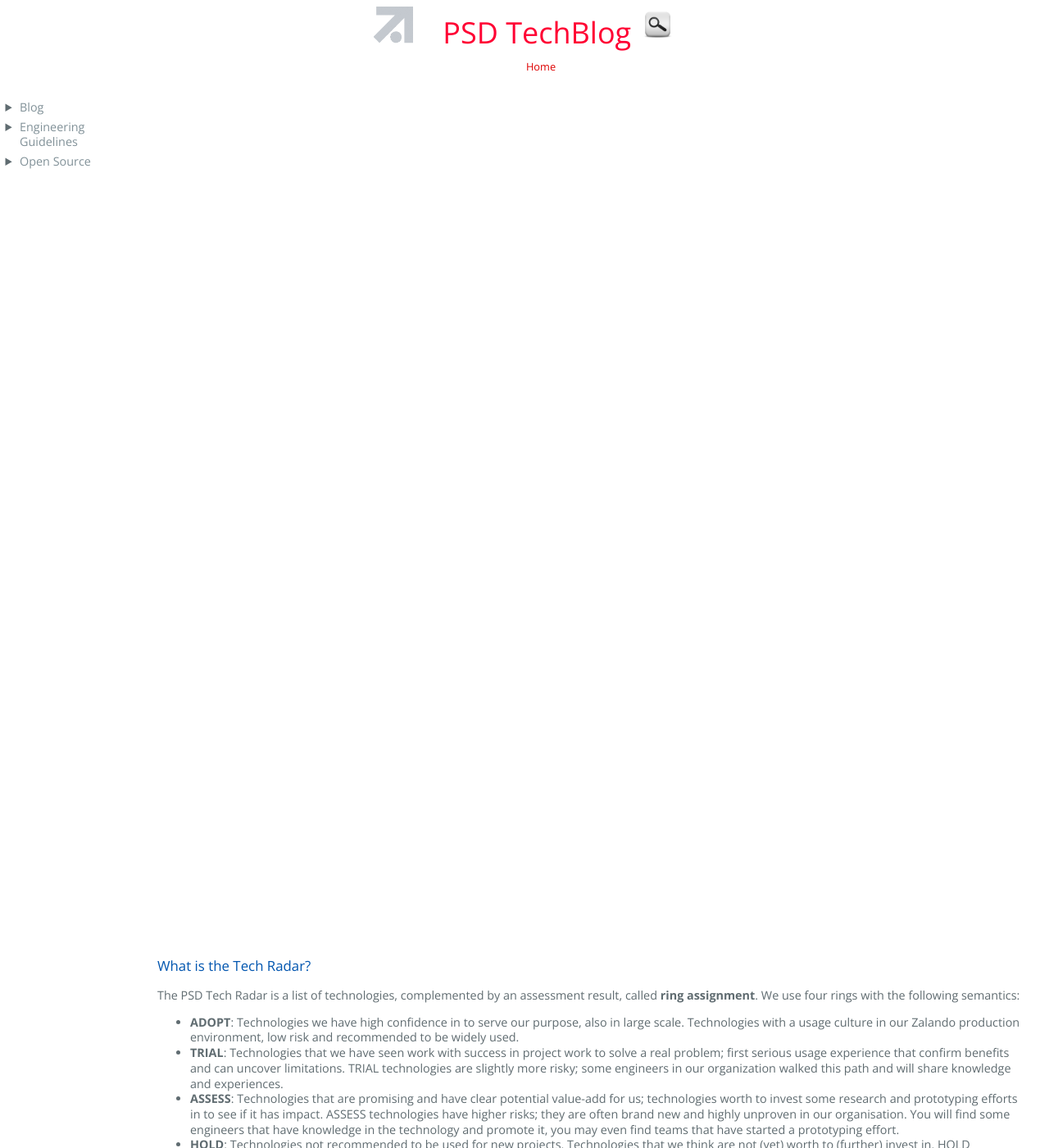
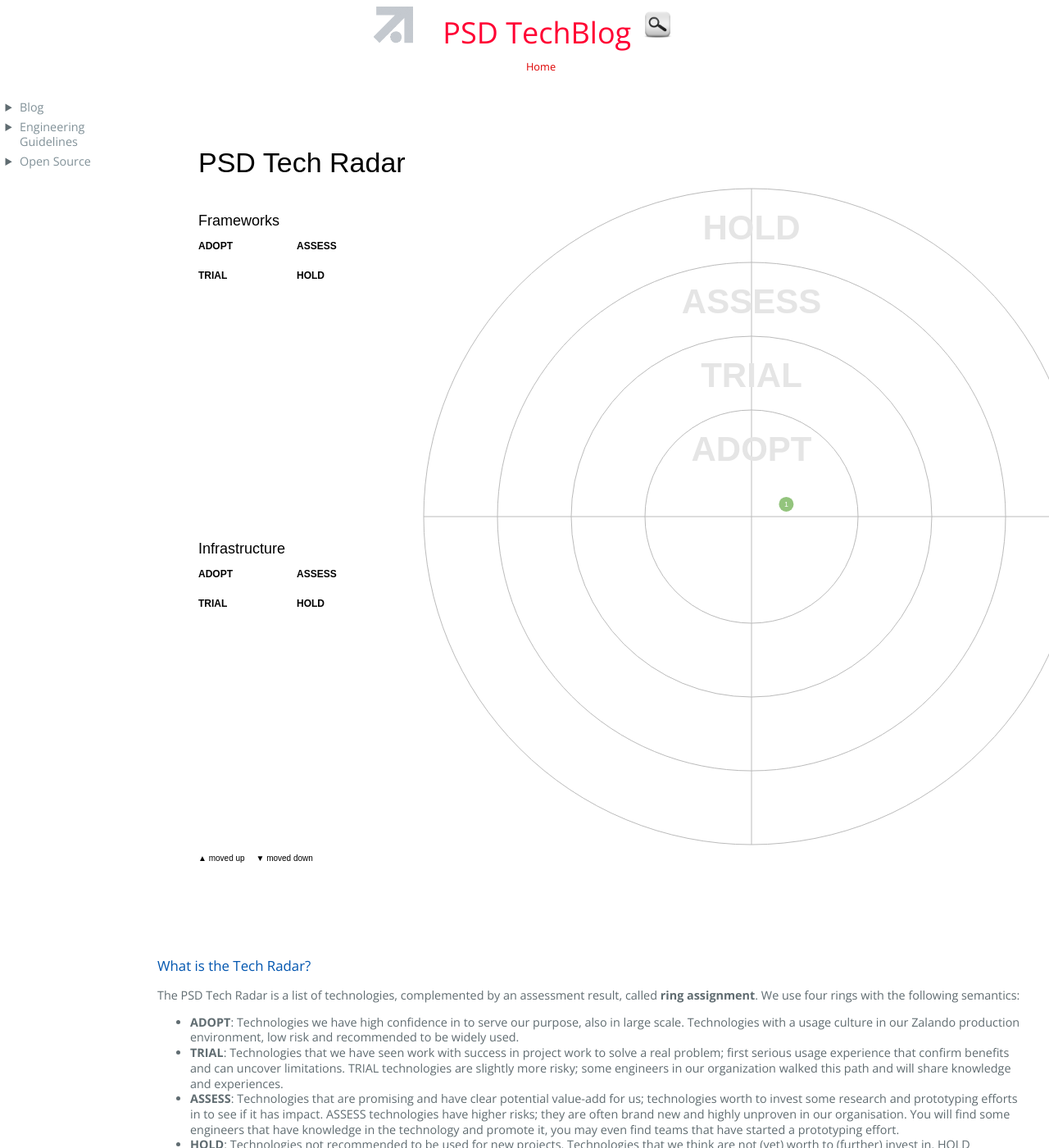
Before and after one commit to croedel/PSD-blog, a Jekyll site: the page built from radar.md, in a window 1280 px wide and 1400 px high. Shown: the whole window at 82% size. Built offline with Jekyll 4.4.1, drawn with Linux system fonts in a browser that asks for light colours.

Commit message:
Update radar.md

```diff
--- a/radar.md
+++ b/radar.md
@@ -2,7 +2,7 @@
 layout: radar
 ---
 
-<svg id="radar" viewBox="0 0 60 55"></svg>
+<svg id="radar" width="90%" height="90%"></svg>
 
 <script>
 radar_visualization({
```
